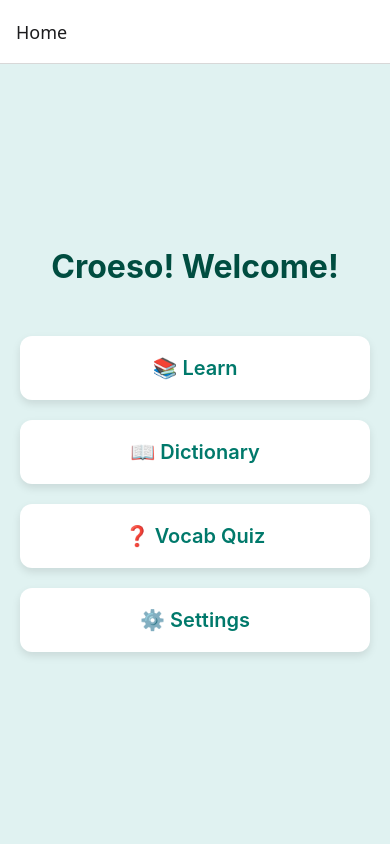
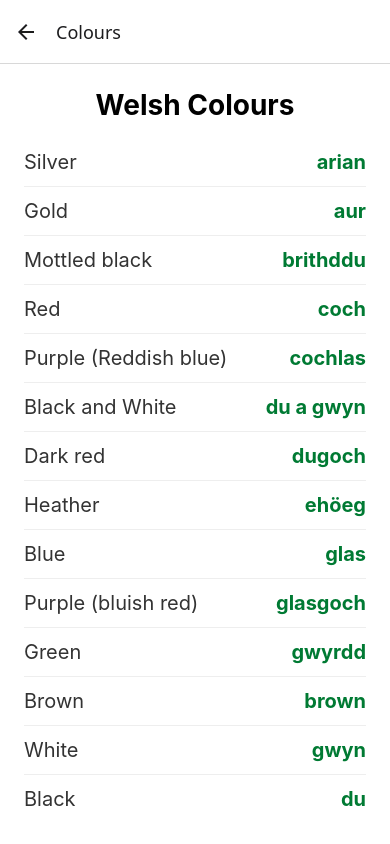
Before and after one commit to Caerwyn13/Welsh-Trainer, a React Native app: screen /Colours in a window 390 px wide. Built offline with nearby package versions, Linux system fonts and the light colour scheme.

Commit message:
Added colours

```diff
--- a/App.tsx
+++ b/App.tsx
@@ -8,8 +8,8 @@ import QuizScreen from './screens/QuizScreen';
 import SettingsScreen from './screens/SettingsScreen';
 
 import LearnSelectionScreen from './screens/LearnSelectionScreen';
-import LearnCategoryScreen from './screens/LearnCategoryScreen';
 import WelshNumbers from './screens/learn/numbers';
+import WelshColours from './screens/learn/colours';
 
 export type RootStackParamList = {
   Home: undefined;
@@ -21,7 +21,6 @@ export type RootStackParamList = {
   };
   Settings: undefined;
   LearnSelection: undefined;
-  LearnCategory: { category: 'numbers' | 'colours' | 'greetings' | 'commonPhrases' | 'generalVocabulary' | 'grammar' | 'culture' | 'other' };
 
   Numbers: undefined;
   Colours: undefined;
@@ -46,8 +45,8 @@ export default function App() {
         <Stack.Screen name="Quiz" component={QuizScreen} />
         <Stack.Screen name="Settings" component={SettingsScreen} />
 
-        <Stack.Screen name="LearnCategory" component={LearnCategoryScreen} />
         <Stack.Screen name="Numbers" component={WelshNumbers} />
+        <Stack.Screen name="Colours" component={WelshColours} />
       </Stack.Navigator>
     </NavigationContainer>
   );
--- a/screens/DictionaryScreen.tsx
+++ b/screens/DictionaryScreen.tsx
@@ -155,8 +155,6 @@ export default function GPCSearch() {
       setErrorMsg('Failed to save word.');
     }
   }
-
-  // Caching unchanged...
 
   return (
     <ScrollView contentContainerStyle={styles.container} keyboardShouldPersistTaps="handled">
--- a/screens/LearnCategoryScreen.tsx
+++ /dev/null
@@ -1,56 +0,0 @@
-import React from 'react';
-import { View, StyleSheet } from 'react-native';
-import { useRoute, RouteProp } from '@react-navigation/native';
-import { useNavigation, NavigationProp } from '@react-navigation/native';
-import { RootStackParamList } from '../App';
-
-type LearnCategoryRouteProp = RouteProp<RootStackParamList, 'LearnCategory'>;
-
-export const LearnCategoryScreen: React.FC = () => {
-    const route = useRoute<LearnCategoryRouteProp>();
-    const navigation = useNavigation<NavigationProp<RootStackParamList>>();
-    const { category } = route.params;
-
-    React.useEffect(() => {
-        switch (category) {
-            case 'numbers':
-                navigation.navigate('Numbers');
-                break;
-            case 'colours':
-                // TODO: Navigate to colours learning content
-                // navigation.replace('Colours');
-                break;
-            case 'greetings':
-                // TODO: Navigate to greetings learning content
-                // navigation.replace('Greetings');
-                break;
-            case 'commonPhrases':
-                // TODO: Navigate to common phrases learning content
-                // navigation.replace('CommonPhrases');
-                break;
-            case 'generalVocabulary':
-                // TODO: Navigate to general vocabulary learning content
-                // navigation.replace('GeneralVocabulary');
-                break;
-            default:
-                // Handle unknown category by going back to HomeScreen
-                navigation.goBack();
-        }
-    }, [category, navigation]);
-
-    return (
-        <View style={styles.container}>
-            {/* TODO: add a loading indicator or temporary content here */}
-        </View>
-    );
-};
-
-const styles = StyleSheet.create({
-    container: {
-        flex: 1,
-        justifyContent: 'center',
-        alignItems: 'center',
-    },
-});
-
-export default LearnCategoryScreen;
--- a/screens/LearnSelectionScreen.tsx
+++ b/screens/LearnSelectionScreen.tsx
@@ -1,4 +1,4 @@
-import Reac, { useState } from 'react';
+import React from 'react';
 import { View, Text, TouchableOpacity, StyleSheet, ScrollView } from 'react-native';
 import { NativeStackScreenProps } from '@react-navigation/native-stack';
 import { RootStackParamList } from '../App';
@@ -6,7 +6,6 @@ import { RootStackParamList } from '../App';
 type Props = NativeStackScreenProps<RootStackParamList, 'LearnSelection'>;
 
 export default function LearnSelectionScreen({ navigation }: Props) {
-    const [selectedCategory, setSelectedCategory] = useState<'numbers' | 'colours' | 'greetings' | 'commonPhrases' | 'generalVocabulary' | 'grammar' | 'culture' | 'other'>('numbers');
   const categories = [
     { key: 'numbers', label: 'Numbers' },
     { key: 'colours', label: 'Colours' },
@@ -18,6 +17,29 @@ export default function LearnSelectionScreen({ navigation }: Props) {
     { key: 'other', label: 'Other' },
   ] as const;
 
+  const handleCategoryPress = (category: string) => {
+    switch (category) {
+      case 'numbers':
+        navigation.navigate('Numbers');
+        break;
+      case 'colours':
+        navigation.navigate('Colours');
+        break;
+      case 'greetings':
+        // TODO: navigation.navigate('Greetings');
+        break;
+      case 'commonPhrases':
+        // TODO: navigation.navigate('CommonPhrases');
+        break;
+      case 'generalVocabulary':
+        // TODO: navigation.navigate('GeneralVocabulary');
+        break;
+      default:
+        // Handle unknown category or incomplete screens
+        navigation.goBack();
+    }
+  };
+
   return (
     <ScrollView contentContainerStyle={styles.container}>
       <Text style={styles.header}>Select a Learning Category</Text>
@@ -26,27 +48,16 @@ export default function LearnSelectionScreen({ navigation }: Props) {
         {categories.map(({ key, label }) => (
           <TouchableOpacity
             key={key}
-                        style={[styles.optionButton, selectedCategory === key && styles.optionButtonActive]}
+            style={styles.optionButton}
             activeOpacity={0.7}
-                        onPress={() => setSelectedCategory(key)}
+            onPress={() => handleCategoryPress(key)}
           >
-                        <Text style={[styles.optionText, selectedCategory === key && styles.optionTextActive]}>
-                            {label}
-                        </Text>
+            <Text style={styles.optionText}>{label}</Text>
           </TouchableOpacity>
         ))}
       </View>
-            <TouchableOpacity
-                style={styles.startButton}
-                activeOpacity={0.8}
-                onPress={() => {
-                    navigation.navigate('LearnCategory', { category: selectedCategory });
-                }}
-            >
-                <Text style={styles.startButtonText}>Start Learning</Text>
-            </TouchableOpacity>
     </ScrollView>
-    )
+  );
 }
 
 const styles = StyleSheet.create({
@@ -83,34 +94,9 @@ const styles = StyleSheet.create({
     alignItems: 'center',
     elevation: 2,
   },
-  optionButtonActive: {
-    backgroundColor: '#AED581',
-    elevation: 4,
-  },
   optionText: {
     fontSize: 16,
     color: '#558B2F',
     fontWeight: '500',
   },
-  optionTextActive: {
-    color: '#263238',
-    fontWeight: '700',
-  },
-  startButton: {
-    marginTop: 40,
-    backgroundColor: '#33691E',
-    paddingVertical: 16,
-    borderRadius: 10,
-    alignItems: 'center',
-    shadowColor: '#000',
-    shadowOpacity: 0.2,
-    shadowRadius: 6,
-    shadowOffset: { width: 0, height: 3 },
-    elevation: 4,
-  },
-  startButtonText: {
-    color: '#FFF',
-    fontSize: 18,
-    fontWeight: '600',
-  },
 });
--- /dev/null
+++ b/screens/learn/colours.tsx
@@ -0,0 +1,74 @@
+import React from 'react';
+import { View, Text, StyleSheet, FlatList } from 'react-native';
+
+const colours = [
+  { english: 'Silver', welsh: 'arian' },
+  { english: 'Gold', welsh: 'aur' },
+  { english: 'Mottled black', welsh: 'brithddu' },
+  { english: 'Red', welsh: 'coch' },
+  { english: 'Purple (Reddish blue)', welsh: 'cochlas' },
+  { english: 'Black and White', welsh: 'du a gwyn' },
+  { english: 'Dark red', welsh: 'dugoch' },
+  { english: 'Heather', welsh: 'ehöeg' },
+  { english: 'Blue', welsh: 'glas' },
+  { english: 'Purple (bluish red)', welsh: 'glasgoch' },
+  { english: 'Green', welsh: 'gwyrdd' },
+  { english: 'Brown', welsh: 'brown' },
+  { english: 'White', welsh: 'gwyn' },
+  { english: 'Black', welsh: 'du' },
+  { english: 'Pink', welsh: 'pinc' },
+  { english: 'Yellow', welsh: 'melyn' },
+  { english: 'Orange', welsh: 'oren' },
+  { english: 'Grey', welsh: 'llwyd' },
+  { english: 'Light blue', welsh: 'glas golau' },
+  { english: 'Dark blue', welsh: 'glas tywyll' }
+];
+
+
+export default function WelshColours() {
+  return (
+    <View style={styles.container}>
+      <Text style={styles.title}>Welsh Colours</Text>
+      <FlatList
+        data={colours}
+        keyExtractor={(item) => item.english}
+        renderItem={({ item }) => (
+          <View style={styles.row}>
+            <Text style={styles.english}>{item.english}</Text>
+            <Text style={styles.welsh}>{item.welsh}</Text>
+          </View>
+        )}
+      />
+    </View>
+  );
+}
+
+const styles = StyleSheet.create({
+  container: {
+    flex: 1,
+    padding: 24,
+    backgroundColor: '#fff',
+  },
+  title: {
+    fontSize: 28,
+    fontWeight: 'bold',
+    marginBottom: 16,
+    textAlign: 'center',
+  },
+  row: {
+    flexDirection: 'row',
+    justifyContent: 'space-between',
+    paddingVertical: 12,
+    borderBottomWidth: 1,
+    borderColor: '#eee',
+  },
+  english: {
+    fontSize: 20,
+    color: '#333',
+  },
+  welsh: {
+    fontSize: 20,
+    color: '#007a33',
+    fontWeight: 'bold',
+  },
+});
--- a/screens/learn/numbers.tsx
+++ b/screens/learn/numbers.tsx
@@ -1,7 +1,6 @@
 import React, { useState } from 'react';
 import { View, Text, TouchableOpacity, StyleSheet, ScrollView } from 'react-native';
 import { useNavigation, NavigationProp } from '@react-navigation/native';
-import { RootStackParamList } from '../../App';
 
 type NumbersStackParamList = {
   LearnSelectionScreen: undefined;
@@ -14,7 +13,7 @@ interface NumberItem {
   modern: string;
 }
 
-// Traditional Welsh numbers (vigesimal system) - corrected version
+// Traditional Welsh numbers (vigesimal system)
 const traditional: { [key: number]: string } = {
   1: 'un', 2: 'dau', 3: 'tri', 4: 'pedwar', 5: 'pump', 6: 'chwech', 7: 'saith', 8: 'wyth', 9: 'naw', 10: 'deg',
   11: 'un ar ddeg', 12: 'deuddeg', 13: 'tri ar ddeg', 14: 'pedwar ar ddeg', 15: 'pymtheg', 16: 'un ar bymtheg', 17: 'dau ar bymtheg', 18: 'tri ar bymtheg', 19: 'pedwar ar bymtheg', 20: 'ugain',
@@ -29,7 +28,7 @@ const traditional: { [key: number]: string } = {
   100: 'cant'
 };
 
-// Modern Welsh numbers (decimal system) - proper implementation
+// Modern Welsh numbers (decimal system)
 const modern: { [key: number]: string } = {
   1: 'un', 2: 'dau', 3: 'tri', 4: 'pedwar', 5: 'pump', 6: 'chwech', 7: 'saith', 8: 'wyth', 9: 'naw', 10: 'deg',
   11: 'un deg un', 12: 'un deg dau', 13: 'un deg tri', 14: 'un deg pedwar', 15: 'un deg pump', 16: 'un deg chwech', 17: 'un deg saith', 18: 'un deg wyth', 19: 'un deg naw', 20: 'dau ddeg',
```
Lines whose indentation alone changed are shown as unchanged.
